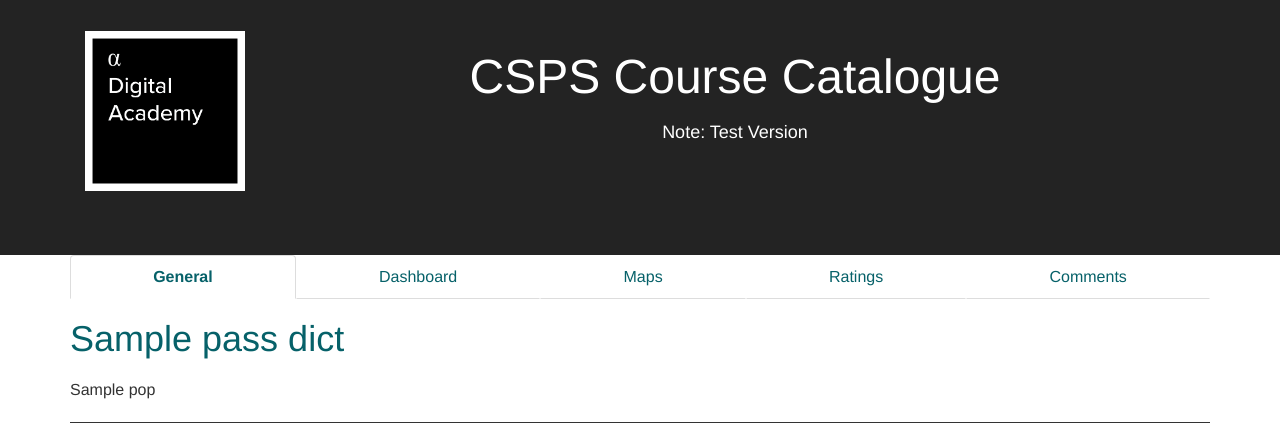
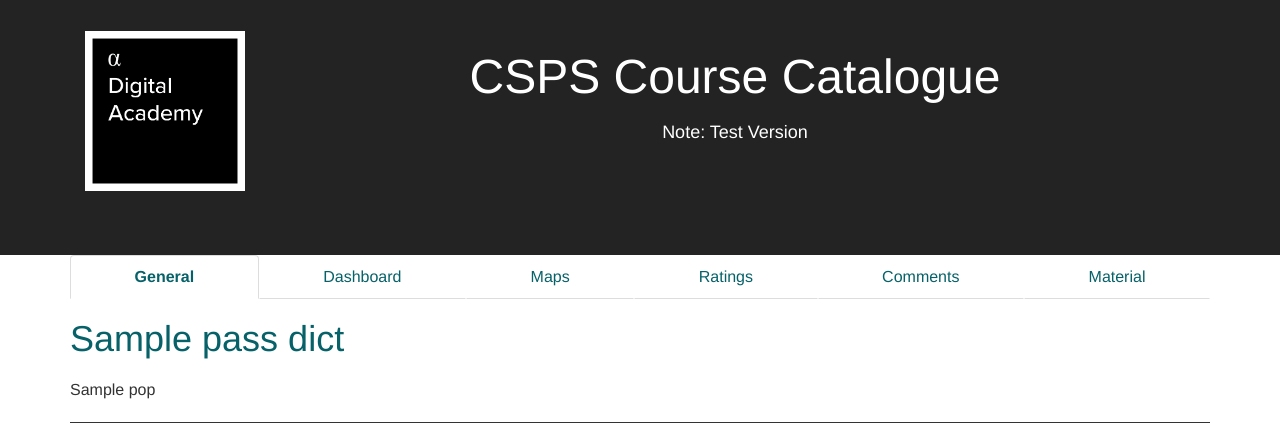
Before and after one commit to szinck1/CSPS-Course-Catalogue, a Flask app: template catalogue_app/templates/course-page/main.html in a window 1280 px wide. Shown: the part 153-576 px from the top of the page. Run offline with Flask 2, Linux system fonts and the light colour scheme; the template is opened without the code that fills it: most values are stand-ins (such as "Sample title", 1, 10 or a date in 2020); some libraries are stand-ins or nearby versions.

Commit message:
Outline new Material tab

```diff
--- a/catalogue_app/templates/course-page/main.html
+++ b/catalogue_app/templates/course-page/main.html
@@ -16,6 +16,7 @@
 			<li><a href="#geodata">{{ _('Maps') }}</a></li>
 			<li><a href="#ratings">{{ _('Ratings') }}</a></li>
 			<li><a href="#comments">{{ _('Comments') }}</a></li>
+			<li><a href="#material">{{ _('Material') }}</a></li>
 		</ul>
 
 		<!-- Import custom macro for adding 'Download raw data' button -->
@@ -51,6 +52,11 @@
 		<section id="comments" class="tab-content hide">
 			{% include 'course-page/comments.html' %}
 			{{ download_raw(url_for('downloads.download_comments', course_code=pass_dict.course_code)) }}
+		</section>
+
+		<!-- Material i.e. Prep & Admin -->
+		<section id="material" class="tab-content hide">
+			{% include 'course-page/material.html' %}
 		</section>
 	</div>
 
--- /dev/null
+++ b/catalogue_app/templates/course-page/material.html
@@ -0,0 +1,9 @@
+<h1>{{ pass_dict.course_title }}</h1>
+
+<!--
+	One liner explaining purpose
+	Table (with glyphs?) and e.g. 3 docs like inst manual, particip manual, equipment list
+	Admin login
+	Update file button
+	Date uploaded
+-->
```
